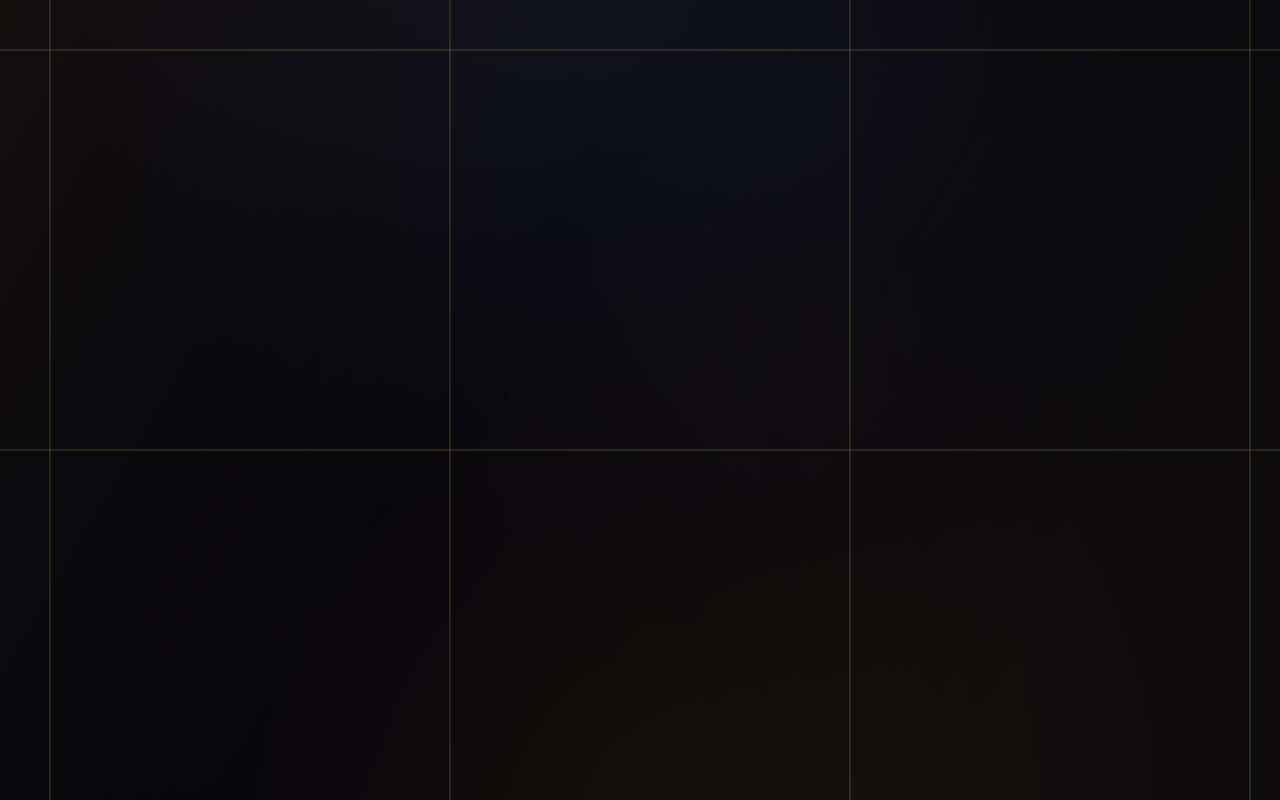
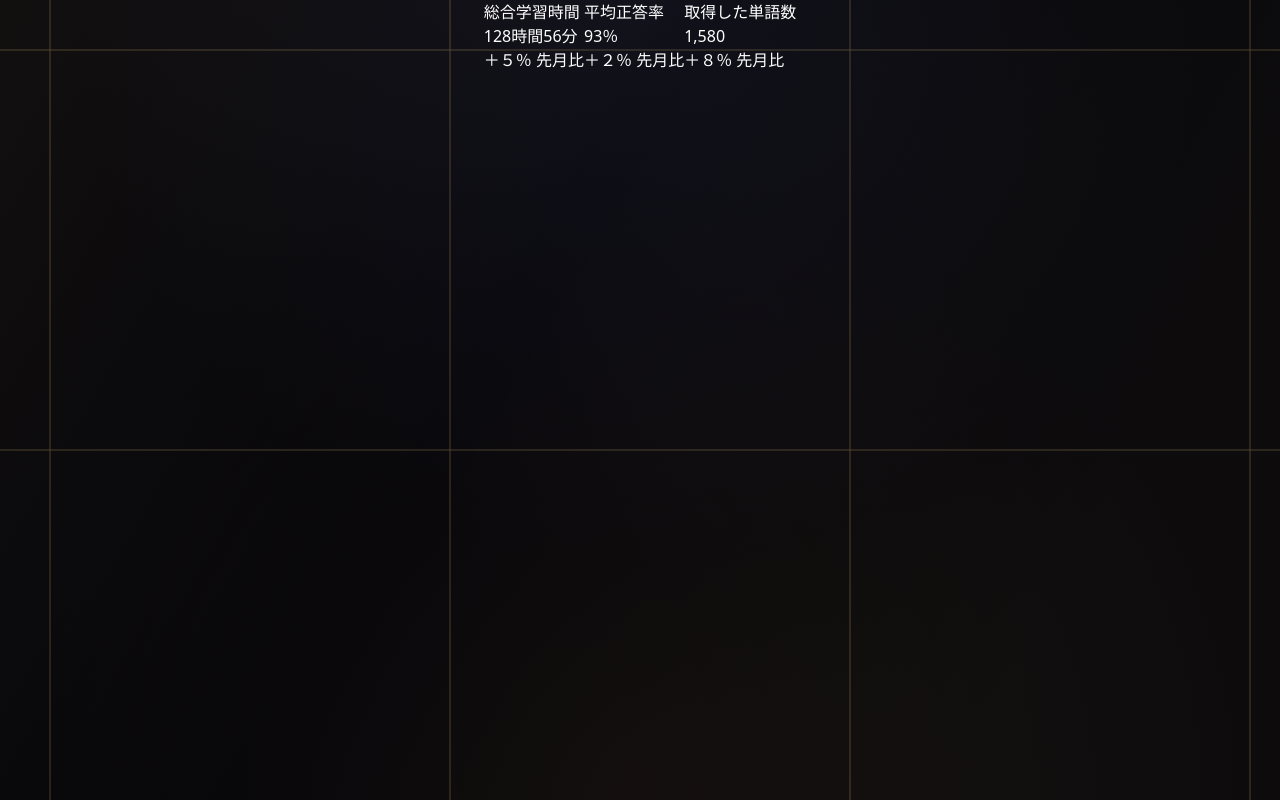
Before and after one commit to devryuya2007/kakotan-web, a React (Vite) app in the folder main/: page /results/mini in a window 1280 px wide. Both pictures are taken after a click on the button "成績". Built offline with nearby package versions, Linux system fonts and the light colour scheme.

Commit message:
テスト時間をContextで記録し、完了時にMini結果へ渡す更新。

```diff
--- a/main/src/pages/results/MiniResultPage.tsx
+++ b/main/src/pages/results/MiniResultPage.tsx
@@ -50,6 +50,7 @@ export default function MiniResultPage() {
   interface ResultLocationState {
     gained?: number;
     updateTotalXp?: number;
+    durationMs?: number;
   }
 
   const location = useLocation();
@@ -161,6 +162,7 @@ export default function MiniResultPage() {
 
   const hasNoWrongWords = wrongWordsTop.length === 0;
   const [displayProgress, setDisplayProgress] = useState(0);
+
   useEffect(() => {
     const timeoutId = window.setTimeout(() => {
       setDisplayProgress(progress);
--- a/main/src/pages/results/ResultsPage.tsx
+++ b/main/src/pages/results/ResultsPage.tsx
@@ -3,7 +3,21 @@ import { AppLayout } from "@/components/layout/AppLayout";
 export default function ResultsPage() {
   return (
     <AppLayout>
-      <div></div>
+      <div>
+        <p>総合学習時間</p>
+        <h1>128時間56分</h1>
+        <p>＋５％ 先月比</p>
+      </div>
+      <div>
+        <p>平均正答率</p>
+        <h1>93％</h1>
+        <p>＋２％ 先月比</p>
+      </div>
+      <div>
+        <p>取得した単語数</p>
+        <h1>1,580</h1>
+        <p>＋８％ 先月比</p>
+      </div>
     </AppLayout>
   );
 }
--- a/main/src/pages/states/TestReSultContext.tsx
+++ b/main/src/pages/states/TestReSultContext.tsx
@@ -9,19 +9,28 @@ import {
   type ReactNode,
 } from "react";
 
+export interface SessionRecord {
+  startedAt: number;
+  finishedAt: number;
+  durationMs: number;
+}
+
 type StoredSnapshot = {
   correct: QuizQuestion[];
   incorrect: QuizQuestion[];
   totalXp: number;
+  sessionHistory: SessionRecord[];
 };
 
 type TestResultsContextValue = {
   correct: QuizQuestion[];
   incorrect: QuizQuestion[];
   totalXp: number;
+  sessionHistory: SessionRecord[];
   recordResult: (question: QuizQuestion, isCorrect: boolean) => void;
   applyXp: (gainedXp: number) => void;
   reset: () => void;
+  addSession: (session: SessionRecord) => void;
 };
 
 const RESULTS_STORAGE_PREFIX = "test-results:session";
@@ -35,6 +44,7 @@ const createEmptySnapshot = (): StoredSnapshot => ({
   correct: [],
   incorrect: [],
   totalXp: 0,
+  sessionHistory: [],
 });
 
 const getResultsStorageKey = (testId: string) =>
@@ -42,12 +52,17 @@ const getResultsStorageKey = (testId: string) =>
 
 const loadResults = (testId: string) => {
   if (typeof window === "undefined") {
-    return { correct: [], incorrect: [] };
+    return { correct: [], incorrect: [], sessionHistory: [] };
   }
 
   try {
     const raw = window.localStorage.getItem(getResultsStorageKey(testId));
-    if (!raw) return { correct: [], incorrect: [] };
+    if (!raw)
+      return {
+        correct: [],
+        incorrect: [],
+        sessionHistory: [],
+      };
     const parsed = JSON.parse(raw);
 
     return {
@@ -57,10 +72,13 @@ const loadResults = (testId: string) => {
       incorrect: Array.isArray(parsed.incorrect)
         ? (parsed.incorrect as QuizQuestion[])
         : [],
+      sessionHistory: Array.isArray(parsed.sessionHistory)
+        ? (parsed.sessionHistory as SessionRecord[])
+        : [],
     };
   } catch (error) {
     console.warn("Failed to load results from storage", error);
-    return { correct: [], incorrect: [] };
+    return { correct: [], incorrect: [], sessionHistory: [] };
   }
 };
 
@@ -83,13 +101,14 @@ const loadSnapshot = (testId: string): StoredSnapshot => {
     return createEmptySnapshot();
   }
 
-  const { correct, incorrect } = loadResults(testId);
+  const { correct, incorrect, sessionHistory } = loadResults(testId);
   const totalXp = loadTotalXp();
 
   return {
     correct,
     incorrect,
     totalXp,
+    sessionHistory,
   };
 };
 
@@ -104,7 +123,14 @@ export function TestResultsProvider({
     loadSnapshot(testId)
   );
 
-  const { correct, incorrect, totalXp } = snapshot;
+  const { correct, incorrect, totalXp, sessionHistory } = snapshot;
+
+  const addSession = useCallback((session: SessionRecord) => {
+    setSnapshot((prev) => ({
+      ...prev,
+      sessionHistory: [...prev.sessionHistory, session],
+    }));
+  }, []);
 
   useEffect(() => {
     if (typeof window === "undefined") return;
@@ -162,11 +188,22 @@ export function TestResultsProvider({
       correct,
       incorrect,
       totalXp,
+      sessionHistory,
       recordResult,
       applyXp,
       reset,
+      addSession,
     }),
-    [correct, incorrect, totalXp, recordResult, applyXp, reset]
+    [
+      correct,
+      incorrect,
+      totalXp,
+      sessionHistory,
+      recordResult,
+      applyXp,
+      reset,
+      addSession,
+    ]
   );
 
   return (
--- a/main/src/pages/tests/test_page/layout/TestPageLayout.tsx
+++ b/main/src/pages/tests/test_page/layout/TestPageLayout.tsx
@@ -60,12 +60,19 @@ export default function TestPageLayout({
   count,
 }: TestPageLayoutProps) {
   // いま表示している問題の配列インデックス
-  const { correct, incorrect, recordResult, totalXp, applyXp, reset } =
+  const { correct, incorrect, recordResult, totalXp, applyXp, reset, addSession } =
     useTestResults();
+
+  const sessionStartRef = useRef<number | null>(null);
 
   useEffect(() => {
     reset();
-  }, []);
+    sessionStartRef.current = Date.now();
+
+    return () => {
+      sessionStartRef.current = null;
+    };
+  }, [reset]);
 
   const [currentIndex, setCurrentIndex] = useState(0);
   // 各選択肢が正解・不正解・未回答かを保持する
@@ -146,8 +153,20 @@ export default function TestPageLayout({
     applyXp(gained);
     const updatedTotalXp = nextTotalXp;
 
-    return { gained, updatedTotalXp };
-  }, [correct, incorrect, totalXp, applyXp]);
+    const finishedAt = Date.now();
+    const startedAt = sessionStartRef.current;
+    let durationMs: number | undefined;
+
+    if (typeof startedAt === "number") {
+      durationMs = Math.max(0, finishedAt - startedAt);
+      if (durationMs > 0) {
+        addSession({ startedAt, finishedAt, durationMs });
+      }
+      sessionStartRef.current = null;
+    }
+
+    return { gained, updatedTotalXp, durationMs };
+  }, [correct, incorrect, totalXp, applyXp, addSession]);
 
   const hasFinishedRef = useRef(false);
   const navigate = useNavigate();
@@ -157,10 +176,10 @@ export default function TestPageLayout({
     if (currentIndex < totalQuestions) return;
     if (hasFinishedRef.current) return;
 
-    const { gained, updatedTotalXp } = finishTest();
+    const { gained, updatedTotalXp, durationMs } = finishTest();
 
     hasFinishedRef.current = true;
-    navigate("/results/mini", { state: { gained, updatedTotalXp } });
+    navigate("/results/mini", { state: { gained, updatedTotalXp, durationMs } });
   }, [currentIndex, totalQuestions, finishTest, navigate]);
 
   // コンポーネントが壊れるときにタイマーを全部止めるためのクリーンアップ
```
